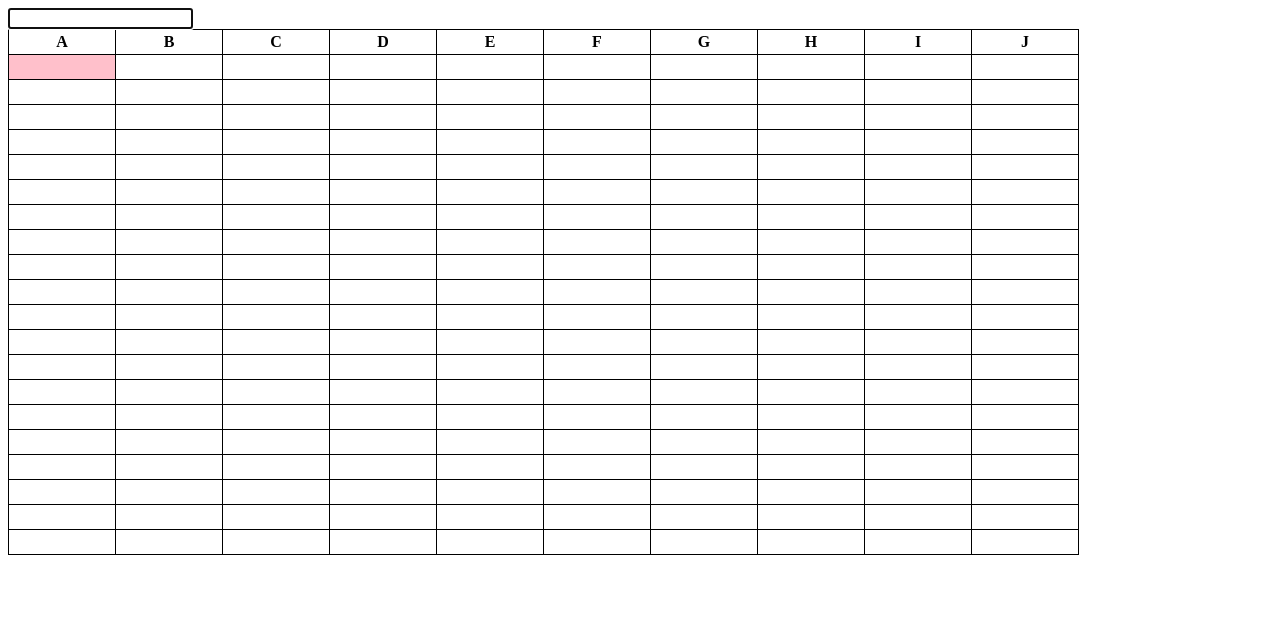
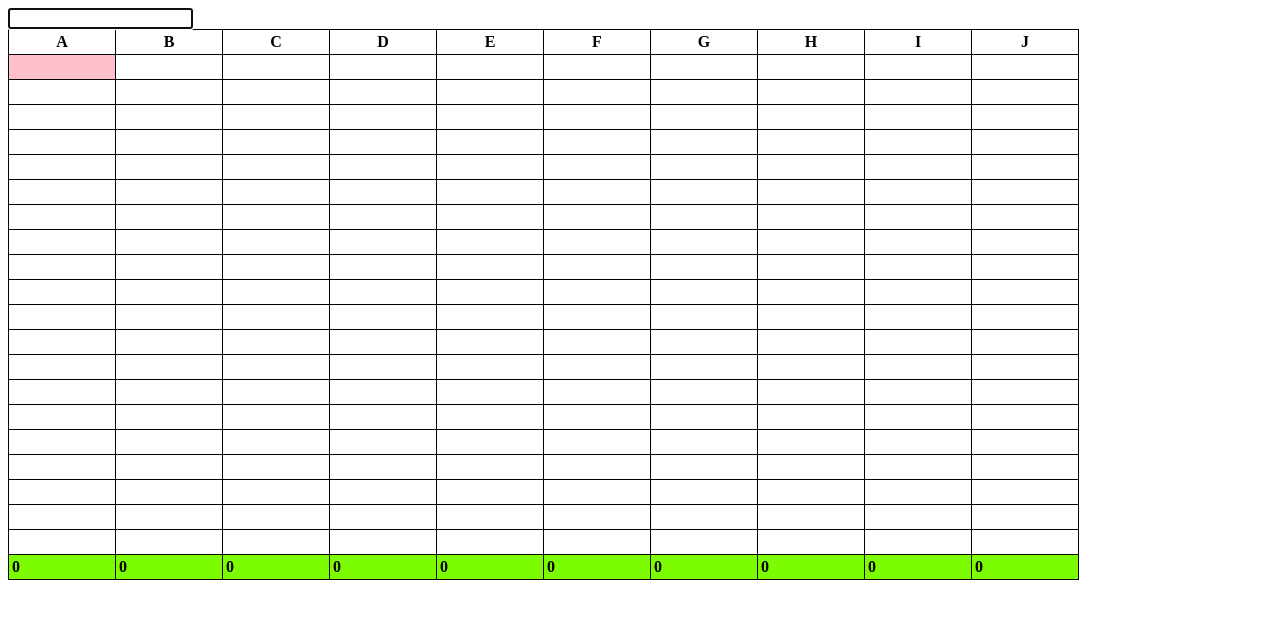
Before and after one commit to tignashchenko/x-cell, a website: page public/index.html in a window 1280 px wide. Drawn offline with Linux system fonts and the light colour scheme.

Commit message:
add column sum functionality

```diff
--- a/public/css/styles.css
+++ b/public/css/styles.css
@@ -13,3 +13,8 @@ td {
 .current-cell {
   background-color: pink;
 }
+
+tfoot {
+  background-color: lawngreen;
+  font-weight: bold;
+}
--- a/public/index.html
+++ b/public/index.html
@@ -15,6 +15,8 @@
         <tr>
         </tr>
       </tbody>
+      <tfoot>
+      </tfoot>
     </table>
   </div>
 
--- a/public/js/bundle.js
+++ b/public/js/bundle.js
@@ -71,6 +71,25 @@ class TableModel {
   setValue(location, value) {
     this.data[this._getCellId(location)] = value;
   }
+
+  getColumnValues(colNum) {
+    var colValues = [];
+    for(var i = 0; i < this.numRows; i++) {
+      let currentValue = parseInt(this.getValue({col: colNum, row: i}));
+      if(!isNaN(currentValue)) {
+        colValues.push(currentValue);
+      }
+    }
+    return colValues;
+  }
+
+  getSum(array) {
+    return array.filter(function(item) {
+      return typeof(item) === 'number';
+    }).reduce(function(prevNum, currNum) {
+      return prevNum + currNum;
+    }, 0);
+  }
 }
 
 module.exports = TableModel;
@@ -94,6 +113,7 @@ class TableView {
   initDomReferences() {
     this.headerRowEl = document.querySelector('THEAD TR');
     this.sheetBodyEl = document.querySelector('TBODY');
+    this.sheetSumEl = document.querySelector('TFOOT');
     this.formulaBarEl = document.querySelector('#formula-bar');
   }
 
@@ -115,6 +135,7 @@ class TableView {
   renderTable() {
     this.renderTableHeader();
     this.renderTableBody();
+    this.renderSumRow();
   }
 
   renderTableHeader() {
@@ -149,6 +170,20 @@ class TableView {
     this.sheetBodyEl.appendChild(fragment);
   }
 
+  renderSumRow() {
+    const fragment = document.createDocumentFragment();
+      const tr = createTR();
+      for(let col = 0; col < this.model.numCols; col++) {
+        const td = createTD();
+        const colValueArr = this.model.getColumnValues(col);
+        td.innerHTML = this.model.getSum(colValueArr);
+        tr.appendChild(td);
+      }
+      fragment.appendChild(tr);
+      removeChildren(this.sheetSumEl);
+      this.sheetSumEl.appendChild(fragment);
+  }
+
   attachEventHandlers() {
     this.sheetBodyEl.addEventListener('click', this.handleSheetClick.bind(this));
     this.formulaBarEl.addEventListener('keyup', this.handleFormulaBarChange.bind(this));
@@ -158,6 +193,7 @@ class TableView {
     const value = this.formulaBarEl.value;
     this.model.setValue(this.currentCellLocation, value);
     this.renderTableBody();
+    this.renderSumRow();
   }
 
   handleSheetClick(event) {
@@ -168,6 +204,7 @@ class TableView {
     this.renderTableBody();
     this.renderFormulaBar();
   }
+
 }
 
 module.exports = TableView;
```
Also changed, not shown: client/js/table-model.js (+19 -0 lines), client/js/table-view.js (+18 -0 lines), client/js/test/dom-util.test.js (+1 -1 lines), Tech Spec.png (added), 1 other file.
